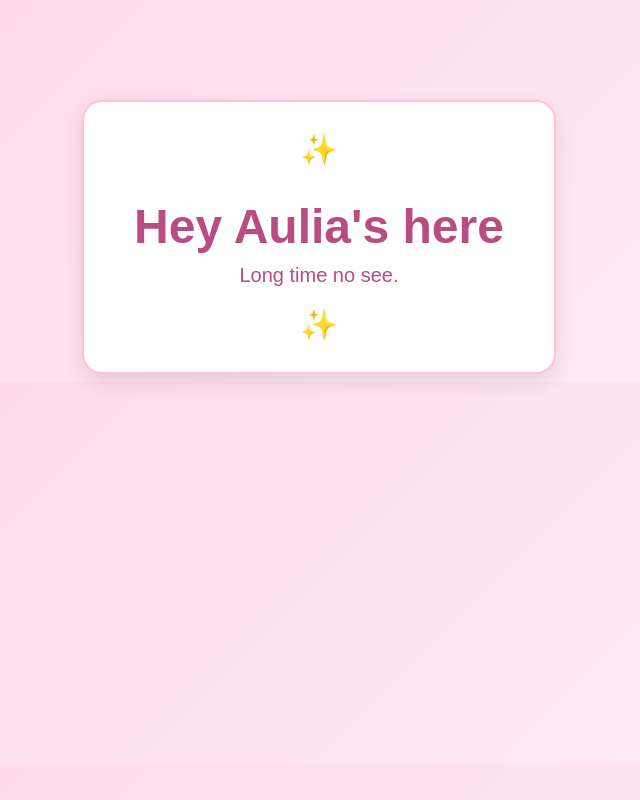
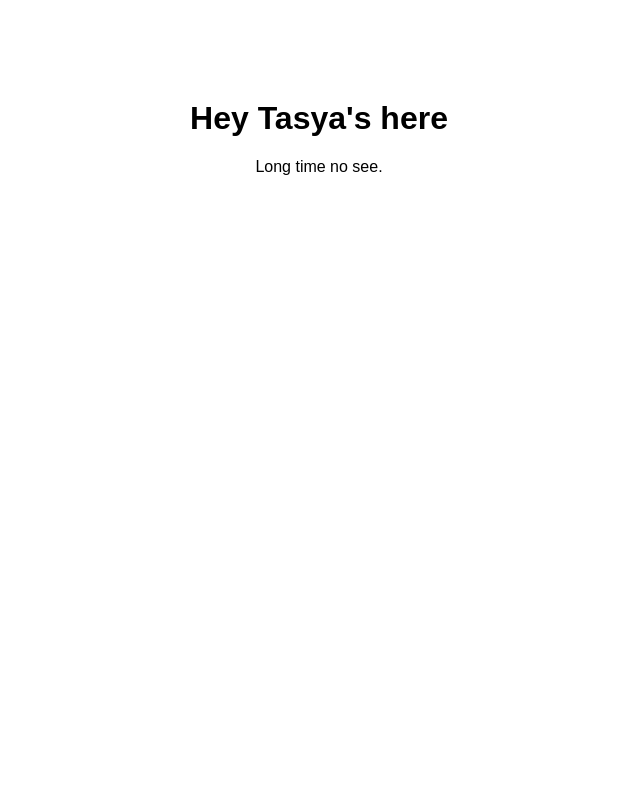
Before and after one commit to Aulia234/Sisterr, a plain HTML site: page index.html in a window 1280 px wide. Shown: the whole page, without its empty margins (321-961 px from the left). Drawn offline with Linux system fonts and the light colour scheme.

Commit message:
Update index.html

```diff
--- a/index.html
+++ b/index.html
@@ -1,43 +1,10 @@
 <!DOCTYPE html>
 <html>
 <head>
-  <title>Hello Sayang</title>
-  <style>
-    body {
-      font-family: 'Poppins', sans-serif;
-      text-align: center;
-      margin-top: 100px;
-      background: linear-gradient(135deg, #ffd6e7, #ffeef6);
-      color: #b84d82;
-    }
-    h1 {
-      font-size: 48px;
-      margin-bottom: 10px;
-      font-weight: 700;
-    }
-    p {
-      font-size: 20px;
-      margin-top: 0;
-    }
-    .card {
-      background: white;
-      padding: 30px 50px;
-      display: inline-block;
-      border-radius: 20px;
-      box-shadow: 0 8px 20px rgba(0,0,0,0.1);
-      border: 2px solid #ffc1dd;
-    }
-    .sparkle {
-      font-size: 30px;
-    }
-  </style>
+  <title>Hello Page</title>
 </head>
-<body>
-  <div class="card">
-    <div class="sparkle">✨</div>
-    <h1>Hey Aulia's here</h1>
-    <p>Long time no see.</p>
-    <div class="sparkle">✨</div>
-  </div>
+<body style="font-family: Arial; text-align: center; margin-top: 100px;">
+  <h1>Hey Tasya's here</h1>
+  <p>Long time no see.</p>
 </body>
 </html>
```
